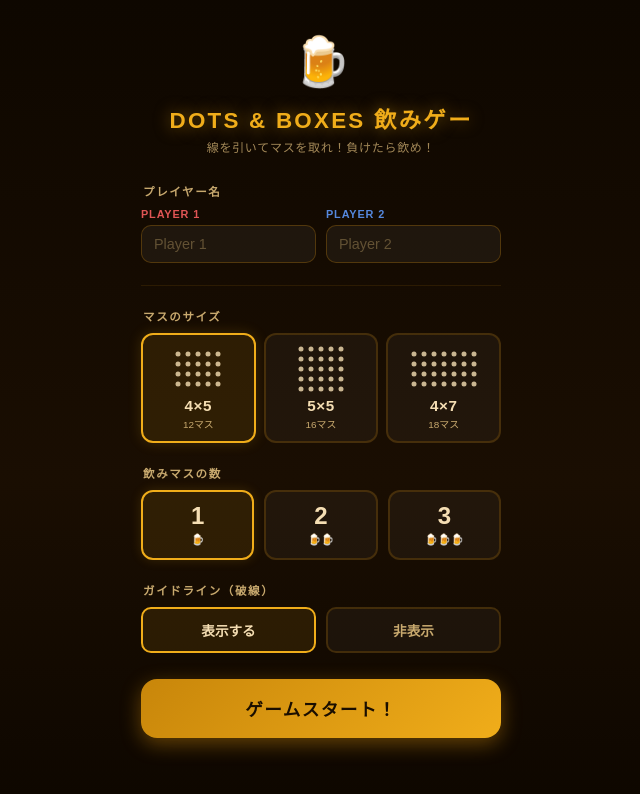
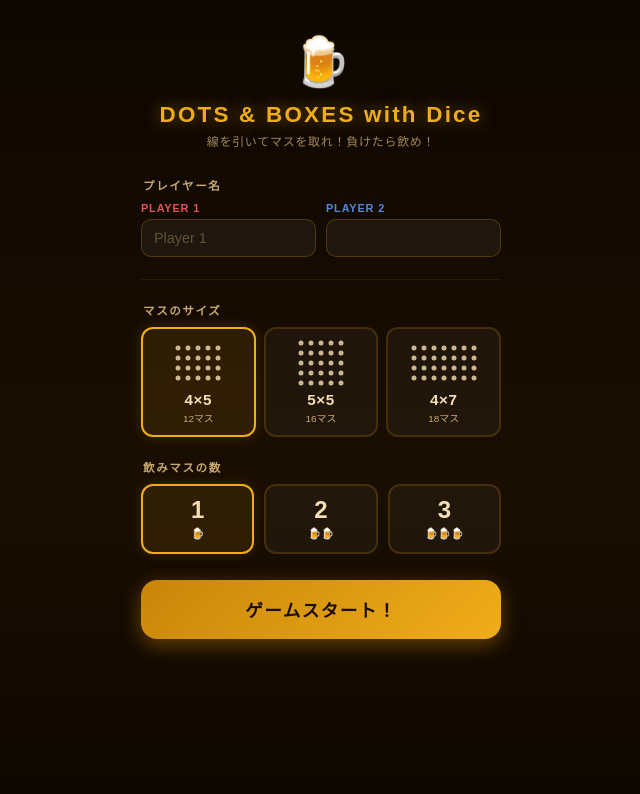
Before and after one commit to tatata-kasa/dots-and-boxes, a React (Vite) app: page / in a window 1280 px wide. Shown: the top 794 px of the page, without its empty margins (319-959 px from the left). Built offline with nearby package versions, Linux system fonts and the light colour scheme.

Commit message:
設定画面修正

```diff
--- a/src/App.tsx
+++ b/src/App.tsx
@@ -36,7 +36,7 @@ function GameScreen({ config, onReplay, onBack }: {
   return (
     <div className={styles.app}>
       <header className={styles.header}>
-        <h1 className={styles.headerTitle}>🍺 DOTS &amp; BOXES 飲みゲー</h1>
+        <h1 className={styles.headerTitle}>🍺 DOTS &amp; BOXES with Dice</h1>
         <p className={styles.headerSub}>線を引いてマスを取れ！負けたら飲め！</p>
       </header>
 
--- a/src/components/Board.tsx
+++ b/src/components/Board.tsx
@@ -13,7 +13,6 @@ const HIT_HALF = CELL / 2 - DOT_R;
 
 export default function Board({ state, onDrawLine }: Props) {
   const { horizontalLines, verticalLines, boxes, phase, linesLeft, drinkSquares, revealedDrinkSquares } = state;
-  const showGhostLines = state.config.showGhostLines;
   const ROWS = boxes.length;
   const COLS = boxes[0].length;
   const SVG_W = PAD * 2 + COLS * CELL;
@@ -57,14 +56,12 @@ export default function Board({ state, onDrawLine }: Props) {
               return <line key={`h-${r}-${c}`} x1={x1} y1={y1} x2={x2} y2={y1} className={lineClass(owner)} />;
             }
             if (!canDraw) {
-              return showGhostLines
-                ? <line key={`h-${r}-${c}`} x1={x1} y1={y1} x2={x2} y2={y1} className={styles.lineGhost} />
-                : <g key={`h-${r}-${c}`} />;
+              return <line key={`h-${r}-${c}`} x1={x1} y1={y1} x2={x2} y2={y1} className={styles.lineGhost} />;
             }
             return (
               <g key={`h-${r}-${c}`} onClick={() => onDrawLine({ type: 'h', row: r, col: c })}>
                 <line x1={x1} y1={y1} x2={x2} y2={y1}
-                  className={showGhostLines ? styles.lineGhost : styles.lineHover} />
+                  className={styles.lineGhost} />
                 <rect x={x1} y={y1 - HIT_HALF} width={CELL} height={HIT_HALF * 2}
                   fill="transparent" stroke="none" style={{ cursor: 'pointer' }} />
               </g>
@@ -82,14 +79,12 @@ export default function Board({ state, onDrawLine }: Props) {
               return <line key={`v-${r}-${c}`} x1={x1} y1={y1} x2={x1} y2={y2} className={lineClass(owner)} />;
             }
             if (!canDraw) {
-              return showGhostLines
-                ? <line key={`v-${r}-${c}`} x1={x1} y1={y1} x2={x1} y2={y2} className={styles.lineGhost} />
-                : <g key={`v-${r}-${c}`} />;
+              return <line key={`v-${r}-${c}`} x1={x1} y1={y1} x2={x1} y2={y2} className={styles.lineGhost} />;
             }
             return (
               <g key={`v-${r}-${c}`} onClick={() => onDrawLine({ type: 'v', row: r, col: c })}>
                 <line x1={x1} y1={y1} x2={x1} y2={y2}
-                  className={showGhostLines ? styles.lineGhost : styles.lineHover} />
+                  className={styles.lineGhost} />
                 <rect x={x1 - HIT_HALF} y={y1} width={HIT_HALF * 2} height={CELL}
                   fill="transparent" stroke="none" style={{ cursor: 'pointer' }} />
               </g>
--- a/src/components/SetupScreen.tsx
+++ b/src/components/SetupScreen.tsx
@@ -32,7 +32,6 @@ function GridPreview({ dotRows, dotCols }: { dotRows: number; dotCols: number })
 export default function SetupScreen({ onStart }: Props) {
   const [gridIdx, setGridIdx]       = useState(0);
   const [drinkCount, setDrinkCount] = useState(1);
-  const [showGhost, setShowGhost]   = useState(true);
   const [p1Name, setP1Name]         = useState('');
   const [p2Name, setP2Name]         = useState('');
 
@@ -42,7 +41,6 @@ export default function SetupScreen({ onStart }: Props) {
       rows: g.rows,
       cols: g.cols,
       drinkSquareCount: drinkCount,
-      showGhostLines: showGhost,
       playerNames: [p1Name.trim(), p2Name.trim()],
     });
   };
@@ -51,7 +49,7 @@ export default function SetupScreen({ onStart }: Props) {
     <div className={styles.screen}>
       <div className={styles.logoArea}>
         <span className={styles.logoEmoji}>🍺</span>
-        <h1 className={styles.title}>DOTS &amp; BOXES 飲みゲー</h1>
+        <h1 className={styles.title}>DOTS &amp; BOXES with Dice</h1>
         <p className={styles.subtitle}>線を引いてマスを取れ！負けたら飲め！</p>
       </div>
 
@@ -76,7 +74,7 @@ export default function SetupScreen({ onStart }: Props) {
               className={styles.nameInput}
               type="text"
               maxLength={10}
-              placeholder="Player 2"
+              placeholder=""
               value={p2Name}
               onChange={e => setP2Name(e.target.value)}
             />
@@ -123,25 +121,6 @@ export default function SetupScreen({ onStart }: Props) {
         </div>
       </div>
 
-      {/* Ghost lines toggle */}
-      <div className={styles.section}>
-        <div className={styles.sectionLabel}>ガイドライン（破線）</div>
-        <div className={styles.toggleRow}>
-          <button
-            className={`${styles.toggleBtn} ${showGhost ? styles.selected : ''}`}
-            onClick={() => setShowGhost(true)}
-          >
-            表示する
-          </button>
-          <button
-            className={`${styles.toggleBtn} ${!showGhost ? styles.selected : ''}`}
-            onClick={() => setShowGhost(false)}
-          >
-            非表示
-          </button>
-        </div>
-      </div>
-
       <button className={styles.startBtn} onClick={handleStart}>
         ゲームスタート！
       </button>
--- a/src/types/game.ts
+++ b/src/types/game.ts
@@ -10,7 +10,6 @@ export interface GameConfig {
   rows: number;
   cols: number;
   drinkSquareCount: number;
-  showGhostLines: boolean;
   playerNames: [string, string];
 }
 
```
